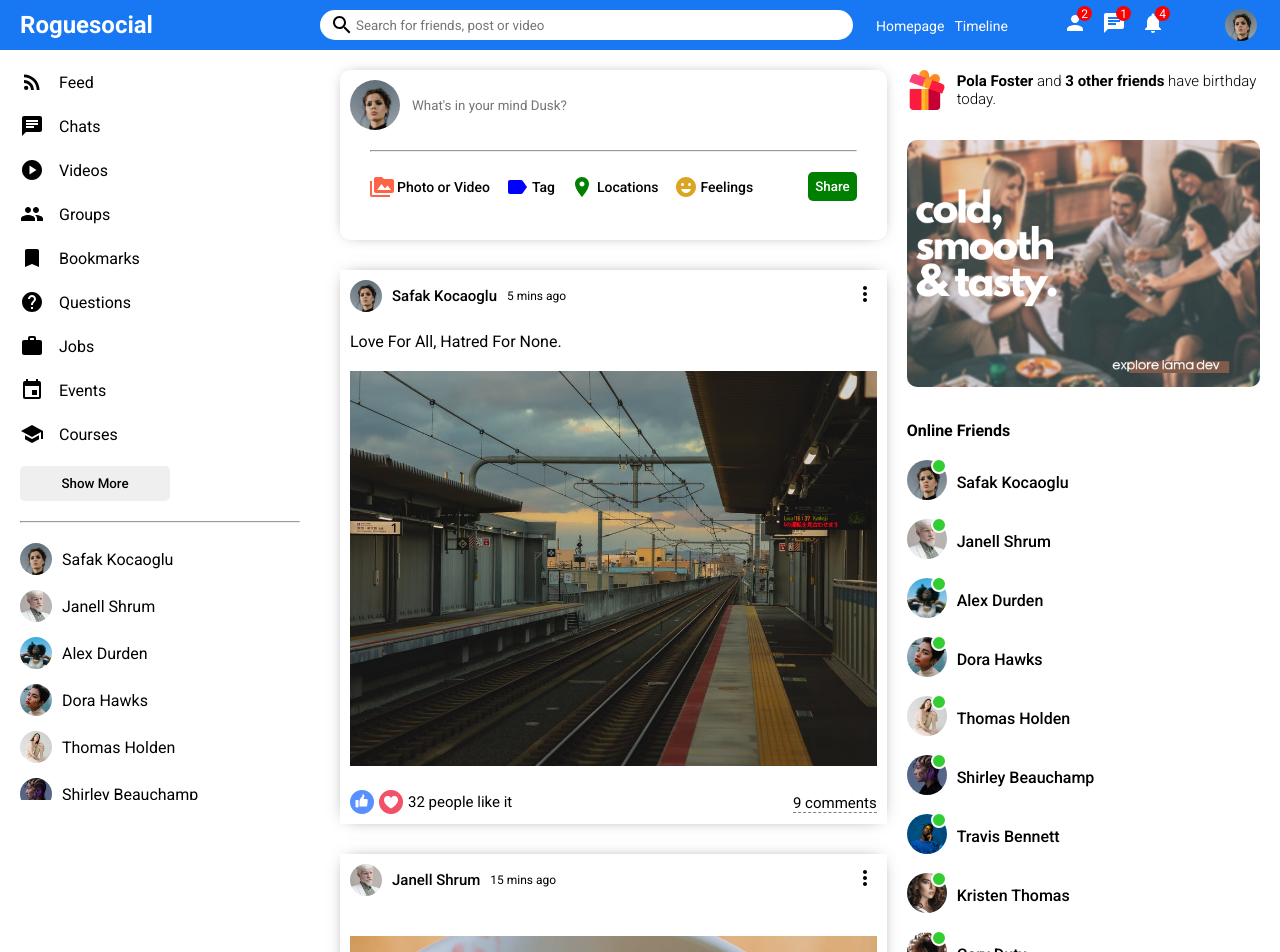
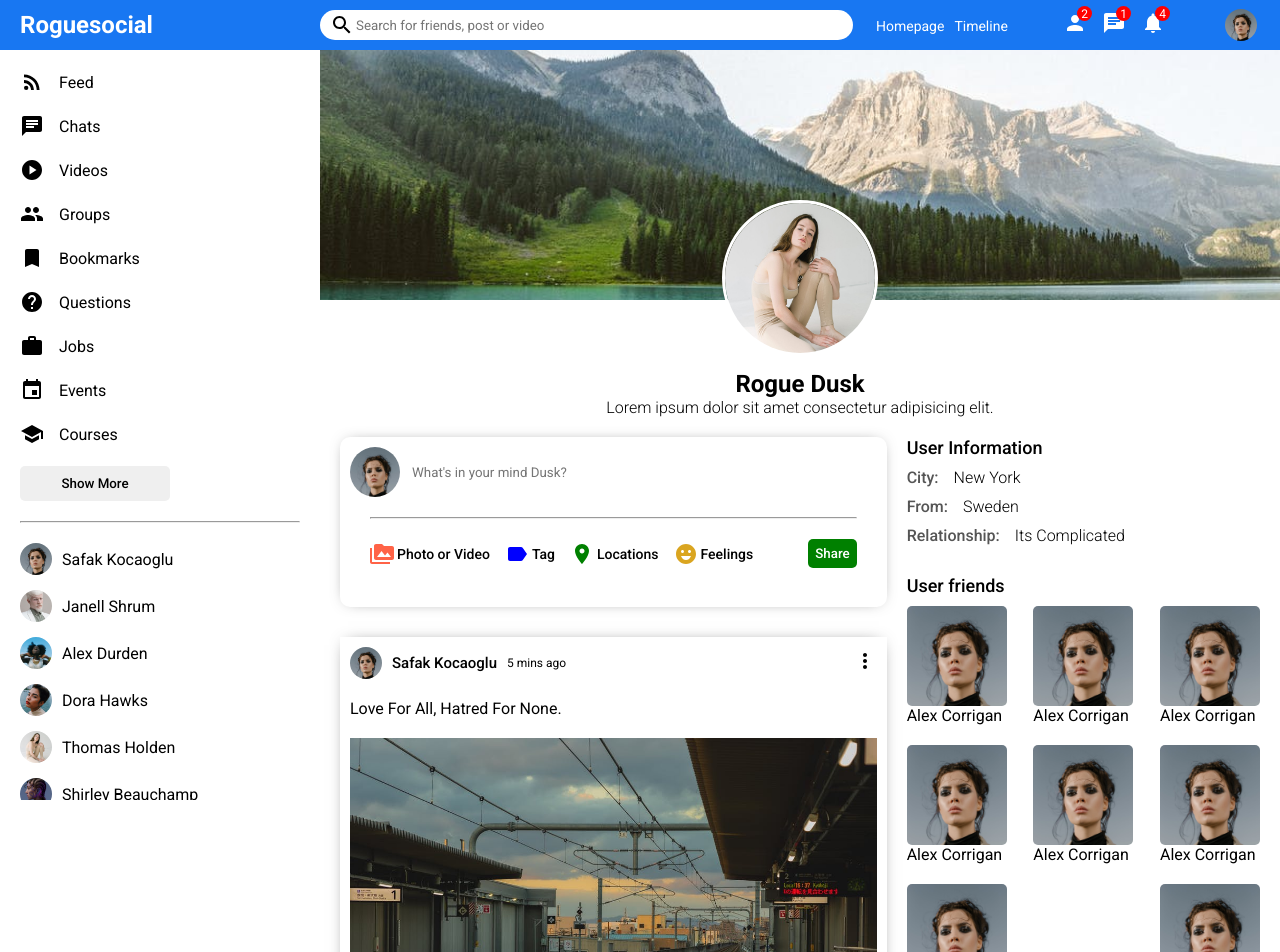
Before and after one commit to sweedalgharshi/social-media, a React (Create React App) app in the folder react-social/: page / in a window 1280 px wide. Shown: the top 952 px of the page. Built offline with nearby package versions, Linux system fonts and the light colour scheme.

Commit message:
added profile component

```diff
--- a/react-social/src/App.js
+++ b/react-social/src/App.js
@@ -1,9 +1,10 @@
 import Home from "./pages/Homepage/Home";
+import Profile from "./pages/profile/Profile";
 
 function App() {
   return (
     <div className="App">
-      <Home />
+      <Profile />
     </div>
   );
 }
--- a/react-social/src/components/rightbar/Rightbar.js
+++ b/react-social/src/components/rightbar/Rightbar.js
@@ -1,13 +1,13 @@
-import React from "react";
+import React, { Fragment } from "react";
 import "./rightbar.css";
 
 import { Users } from "../../dummyData.js";
 import Online from "../online/Online";
 
-function Rightbar() {
-  return (
-    <div className="rightbar">
-      <div className="rightbar-wrapper">
+function Rightbar({ profile }) {
+  const HomeRightBar = () => {
+    return (
+      <Fragment>
         <div className="birthday-container">
           <img src="/assets/gift.png" className="birthday-img" alt="" />
           <span className="birthday-text">
@@ -21,6 +21,71 @@
             <Online user={user} key={user.id} />
           ))}
         </ul>
+      </Fragment>
+    );
+  };
+
+  const ProfileRightBar = () => {
+    return (
+      <Fragment>
+        <h4 className="rightbar-title">User Information</h4>
+        <div className="rightbar-info">
+          <div className="rightbar-info-item">
+            <span className="rightbar-info-key">City:</span>
+            <span className="rightbar-info-value">New York</span>
+          </div>
+          <div className="rightbar-info-item">
+            <span className="rightbar-info-key">From:</span>
+            <span className="rightbar-info-value">Sweden</span>
+          </div>
+          <div className="rightbar-info-item">
+            <span className="rightbar-info-key">Relationship:</span>
+            <span className="rightbar-info-value">Its Complicated</span>
+          </div>
+        </div>
+        <h4 className="rightbar-title">User friends</h4>
+        <div className="rightbar-followings">
+          <div className="rightbar-following">
+            <img src="/assets/person/1.jpeg" alt="" className="rightbar-following-img" />
+            <span className="rightbar-following-name">Alex Corrigan</span>
+          </div>
+          <div className="rightbar-following">
+            <img src="/assets/person/1.jpeg" alt="" className="rightbar-following-img" />
+            <span className="rightbar-following-name">Alex Corrigan</span>
+          </div>
+          <div className="rightbar-following">
+            <img src="/assets/person/1.jpeg" alt="" className="rightbar-following-img" />
+            <span className="rightbar-following-name">Alex Corrigan</span>
+          </div>
+          <div className="rightbar-following">
+            <img src="/assets/person/1.jpeg" alt="" className="rightbar-following-img" />
+            <span className="rightbar-following-name">Alex Corrigan</span>
+          </div>
+          <div className="rightbar-following">
+            <img src="/assets/person/1.jpeg" alt="" className="rightbar-following-img" />
+            <span className="rightbar-following-name">Alex Corrigan</span>
+          </div>
+          <div className="rightbar-following">
+            <img src="/assets/person/1.jpeg" alt="" className="rightbar-following-img" />
+            <span className="rightbar-following-name">Alex Corrigan</span>
+          </div>
+          <div className="rightbar-following">
+            <img src="/assets/person/1.jpeg" alt="" className="rightbar-following-img" />
+            <span className="rightbar-following-name">Alex Corrigan</span>
+          </div>
+          <div className="rightbar-following">
+            <img src="/assets/person/1.jpeg" alt="" className="rightbar-following-img" />
+            <span className="rightbar-following-name">Alex Corrigan</span>
+          </div>
+        </div>
+      </Fragment>
+    );
+  };
+
+  return (
+    <div className="rightbar">
+      <div className="rightbar-wrapper">
+        <ProfileRightBar />
       </div>
     </div>
   );
--- a/react-social/src/components/rightbar/rightbar.css
+++ b/react-social/src/components/rightbar/rightbar.css
@@ -37,3 +37,47 @@
   margin: 0;
   list-style: none;
 }
+
+.rightbar-title {
+  font-size: 18px;
+  font-weight: 500;
+  margin-bottom: 10px;
+}
+
+.rightbar-info {
+  margin-bottom: 30px;
+}
+
+.rightbar-info-item {
+  margin-bottom: 10px;
+}
+
+.rightbar-info-key {
+  font-weight: 500;
+  margin-right: 15px;
+  color: #555;
+}
+
+.rightbar-info-value {
+  font-weight: 300;
+}
+
+.rightbar-followings {
+  display: flex;
+  flex-wrap: wrap;
+  justify-content: space-between;
+}
+
+.rightbar-following {
+  display: flex;
+  flex-direction: column;
+  margin-bottom: 20px;
+  cursor: pointer;
+}
+
+.rightbar-following-img {
+  width: 100px;
+  height: 100px;
+  object-fit: cover;
+  border-radius: 5px;
+}
--- /dev/null
+++ b/react-social/src/pages/profile/Profile.js
@@ -0,0 +1,39 @@
+import React from "react";
+import "./profile.css";
+
+import { Fragment } from "react";
+import Topbar from "../../components/topbar/Topbar";
+import Sidebar from "../../components/sidebar/Sidebar";
+import Feed from "../../components/feed/Feed";
+import Rightbar from "../../components/rightbar/Rightbar";
+
+function Profile() {
+  return (
+    <Fragment>
+      <Topbar />
+      <div className="profile">
+        <Sidebar />
+        <div className="profile-right">
+          <div className="profile-right-top">
+            <div className="profile-cover">
+              <img src="/assets/post/3.jpeg" className="profile-cover-img" alt="" />
+              <img src="/assets/person/5.jpeg" className="profile-user-img" alt="" />
+            </div>
+            <div className="profile-info">
+              <h4 className="profile-info-name">Rogue Dusk</h4>
+              <span className="profile-info-desc">
+                Lorem ipsum dolor sit amet consectetur adipisicing elit.
+              </span>
+            </div>
+          </div>
+          <div className="profile-right-bottom">
+            <Feed />
+            <Rightbar profile />
+          </div>
+        </div>
+      </div>
+    </Fragment>
+  );
+}
+
+export default Profile;
--- /dev/null
+++ b/react-social/src/pages/profile/profile.css
@@ -0,0 +1,50 @@
+.profile {
+  display: flex;
+}
+
+.profile-right {
+  flex: 9;
+}
+
+.profile-cover {
+  height: 320px;
+  position: relative;
+}
+
+.profile-cover-img {
+  width: 100%;
+  height: 250px;
+  object-fit: cover;
+}
+
+.profile-user-img {
+  width: 150px;
+  height: 150px;
+  border-radius: 50%;
+  object-fit: cover;
+  position: absolute;
+  left: 0;
+  right: 0;
+  top: 150px;
+  border: 3px solid white;
+  margin: auto;
+}
+
+.profile-info {
+  display: flex;
+  flex-direction: column;
+  align-items: center;
+  justify-content: center;
+}
+
+.profile-info-name {
+  font-size: 24px;
+}
+
+.profile-info-desc {
+  font-weight: 300;
+}
+
+.profile-right-bottom {
+  display: flex;
+}
```
